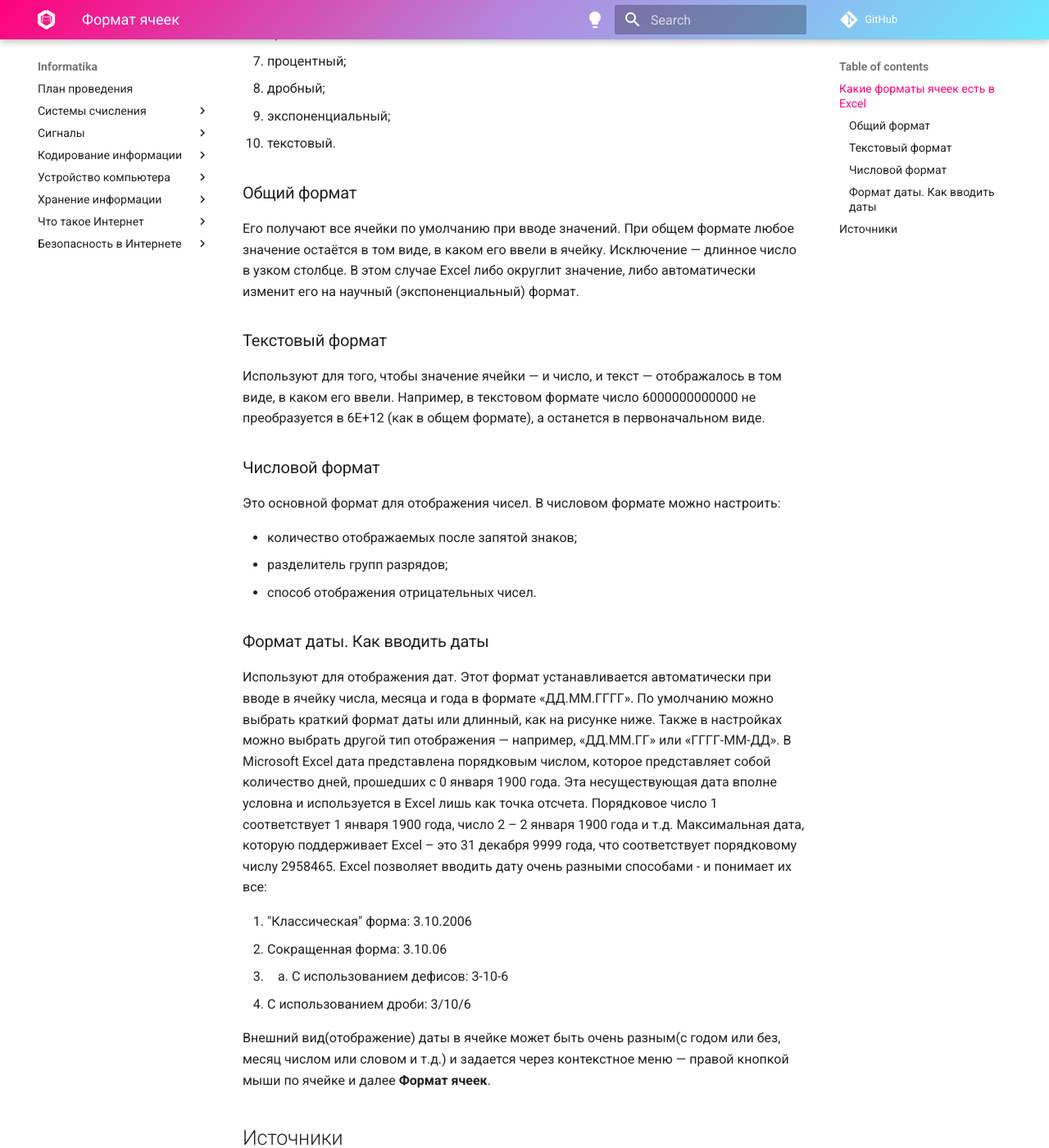
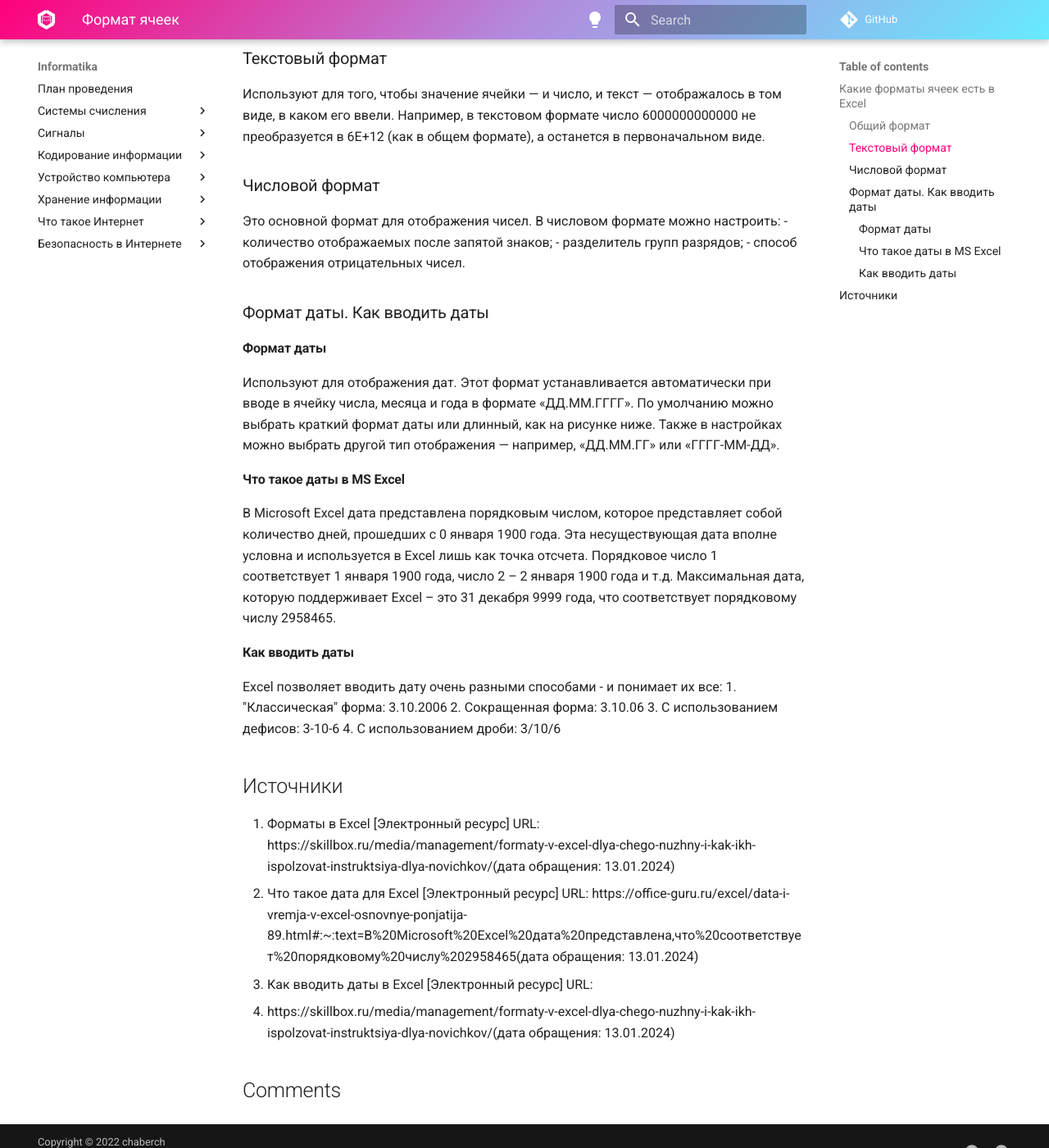
Before and after one commit to chabErch/Informatika, an MkDocs documentation site: the page built from docs/MS Excel/Формат ячеек.md, in a window 1280 px wide and 1400 px high, scrolled down 529 px. Shown: the whole window at 82% size. Built offline with MkDocs 1.6.1 and Material for MkDocs 9.7.7, drawn with Linux system fonts in a browser that asks for light colours; comment, search, counter and statistics services are not loaded; some of the changed text lies outside the part shown.

Commit message:
Update Формат ячеек.md

```diff
--- a/docs/MS Excel/Формат ячеек.md
+++ b/docs/MS Excel/Формат ячеек.md
@@ -7,22 +7,21 @@
 ## Какие форматы ячеек есть в Excel
 
 В Excel доступно десять форматов:
-
-1.	 общий;
-2.	 числовой;
-3.	 денежный;
-4.	 финансовый;
-5.	 дата;
-6.	 время;
-7.	 процентный;
-8.	 дробный;
-9.	 экспоненциальный;
-10.	 текстовый.
+1. общий;
+2. числовой;
+3. денежный;
+4. финансовый;
+5. дата;
+6. время;
+7. процентный;
+8. дробный;
+9. экспоненциальный;
+10. текстовый.
 
 ### Общий формат
 
-Его получают все ячейки по умолчанию при вводе значений. При общем формате
-любое значение остаётся в том виде, в каком его ввели в ячейку.
+При общем формате любое значение остаётся в том виде,
+в каком его ввели в ячейку.
 Исключение — длинное число в узком столбце. В этом случае Excel либо округлит
 значение, либо автоматически изменит его на научный (экспоненциальный) формат.
 
@@ -36,38 +35,43 @@
 ### Числовой формат
 
 Это основной формат для отображения чисел. В числовом формате можно настроить:
-
 - количество отображаемых после запятой знаков;
 - разделитель групп разрядов;
 - способ отображения отрицательных чисел.
 
 ###  Формат даты. Как вводить даты
 
+#### Формат даты
+
 Используют для отображения дат. Этот формат устанавливается автоматически
 при вводе в ячейку числа, месяца и года в формате «ДД.ММ.ГГГГ». По умолчанию
 можно выбрать краткий формат даты или длинный, как на рисунке ниже. Также
 в настройках можно выбрать другой тип отображения — например, «ДД.ММ.ГГ» или
 «ГГГГ-ММ-ДД».
+
+#### Что такое даты в MS Excel
+
 В Microsoft Excel дата представлена порядковым числом, которое представляет
 собой количество дней, прошедших с 0 января 1900 года. Эта несуществующая дата
 вполне условна и используется в Excel лишь как точка отсчета. Порядковое число
 1 соответствует 1 января 1900 года, число 2 – 2 января 1900 года и т.д.
 Максимальная дата, которую поддерживает Excel – это 31 декабря 9999 года,
 что соответствует порядковому числу 2958465.
+
+#### Как вводить даты
+
 Excel позволяет вводить дату очень разными способами - и понимает их все:
-
 1. "Классическая" форма: 3.10.2006
 2. Сокращенная форма: 3.10.06
-3. 3. С использованием дефисов: 3-10-6
+3. С использованием дефисов: 3-10-6
 4. С использованием дроби: 3/10/6
 
-Внешний вид(отображение) даты в ячейке может быть очень разным(с годом или без, месяц числом или словом и т.д.) и задается через контекстное меню — правой кнопкой мыши по ячейке и далее **Формат ячеек**.
 
 ## Источники
 
 1. Форматы в Excel [Электронный ресурс] URL:
-https://skillbox.ru/media/management/formaty-v-excel-dlya-chego-nuzhny-i-kak-ikh-ispolzovat-instruktsiya-dlya-novichkov/(дата обращения 13.01.2024)
+https://skillbox.ru/media/management/formaty-v-excel-dlya-chego-nuzhny-i-kak-ikh-ispolzovat-instruktsiya-dlya-novichkov/(дата обращения: 13.01.2024)
 2. Что такое дата для Excel [Электронный ресурс] URL:
-https://office-guru.ru/excel/data-i-vremja-v-excel-osnovnye-ponjatija-89.html#:~:text=В%20Microsoft%20Excel%20дата%20представлена,что%20соответствует%20порядковому%20числу%202958465(дата обращения 13.01.2024)
+https://office-guru.ru/excel/data-i-vremja-v-excel-osnovnye-ponjatija-89.html#:~:text=В%20Microsoft%20Excel%20дата%20представлена,что%20соответствует%20порядковому%20числу%202958465(дата обращения: 13.01.2024)
 3. Как вводить даты в Excel [Электронный ресурс] URL:
-4. https://skillbox.ru/media/management/formaty-v-excel-dlya-chego-nuzhny-i-kak-ikh-ispolzovat-instruktsiya-dlya-novichkov/(дата обращения 13.01.2024)
+4. https://skillbox.ru/media/management/formaty-v-excel-dlya-chego-nuzhny-i-kak-ikh-ispolzovat-instruktsiya-dlya-novichkov/(дата обращения: 13.01.2024)
```
